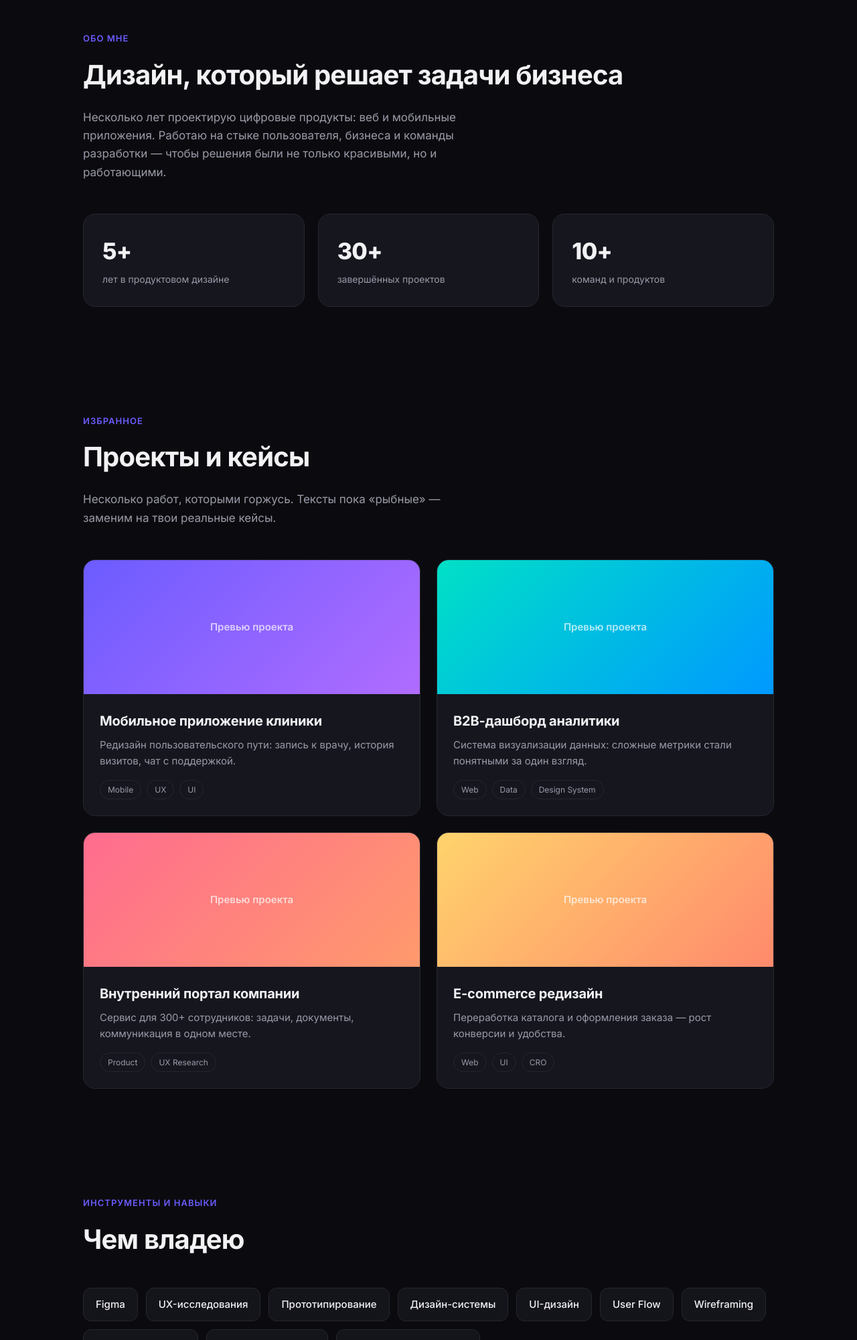
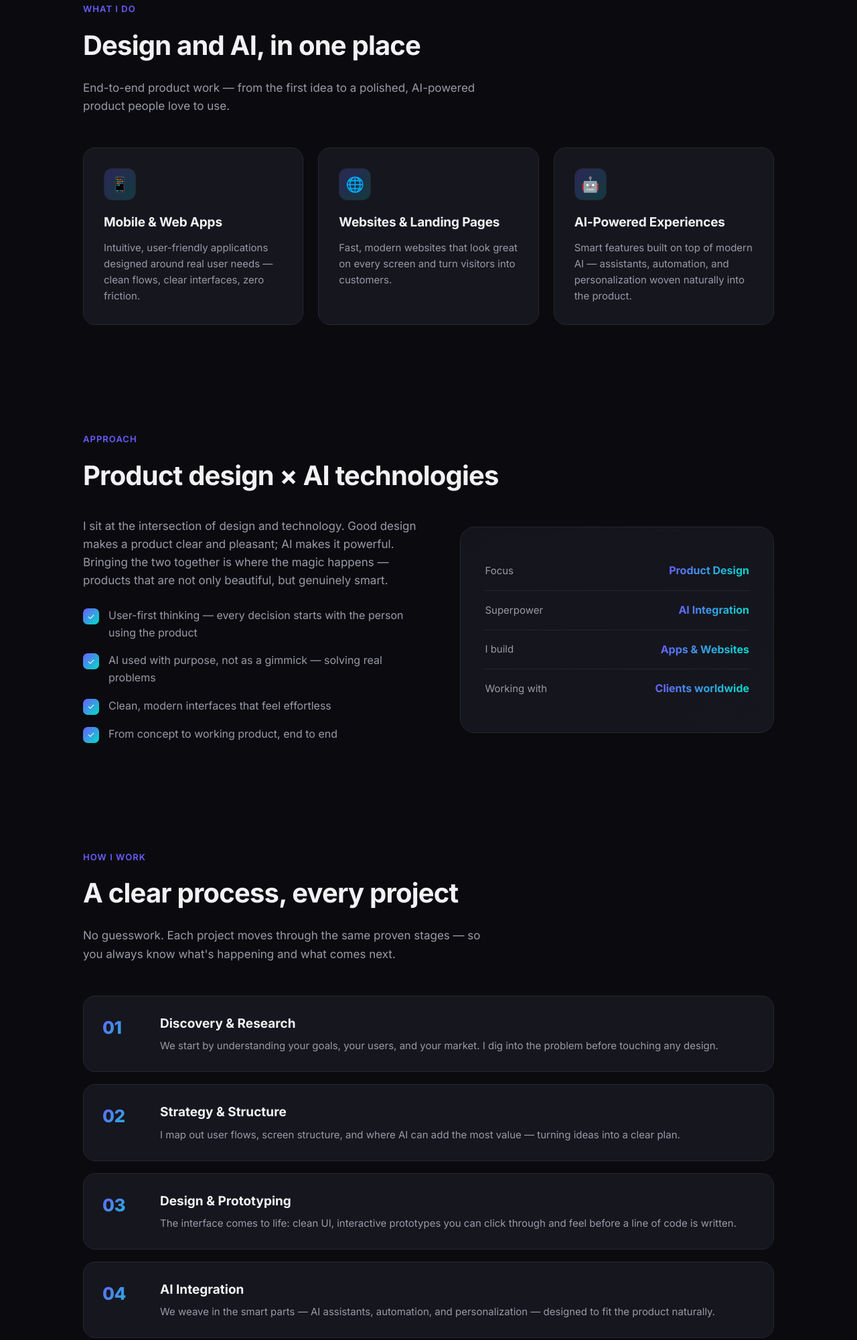
Before and after one commit to grigorysdesign/portfolio, a plain HTML site: page index.html in a window 1280 px wide. Shown: the part 800-2800 px from the top of the page at 67% size. Drawn offline with Linux system fonts and the light colour scheme.

Commit message:
Английская версия: бренд Gregorys, продуктовый дизайн × AI, этапы работы, контакты

```diff
--- a/index.html
+++ b/index.html
@@ -1,10 +1,10 @@
 <!DOCTYPE html>
-<html lang="ru">
+<html lang="en">
 <head>
 <meta charset="UTF-8" />
 <meta name="viewport" content="width=device-width, initial-scale=1.0" />
-<title>Артём Григорьевых — продуктовый дизайнер</title>
-<meta name="description" content="Портфолио продуктового дизайнера. Интерфейсы, продуктовые кейсы, UX/UI." />
+<title>Gregorys — Product Design × AI</title>
+<meta name="description" content="Gregorys — I design intuitive apps and websites where product design meets AI." />
 <link rel="preconnect" href="https://fonts.googleapis.com" />
 <link rel="preconnect" href="https://fonts.gstatic.com" crossorigin />
 <link href="https://fonts.googleapis.com/css2?family=Inter:wght@400;500;600;700;800&display=swap" rel="stylesheet" />
@@ -34,7 +34,6 @@
   a { color: inherit; text-decoration: none; }
   .wrap { max-width: var(--maxw); margin: 0 auto; padding: 0 24px; }
 
-  /* glow background */
   .glow {
     position: fixed; inset: 0; z-index: -1; pointer-events: none;
     background:
@@ -50,12 +49,12 @@
     border-bottom: 1px solid var(--line);
   }
   nav .wrap { display: flex; align-items: center; justify-content: space-between; height: 64px; }
-  .logo { font-weight: 800; letter-spacing: -.02em; font-size: 17px; }
+  .logo { font-weight: 800; letter-spacing: -.02em; font-size: 18px; }
   .logo span { color: var(--accent); }
   .nav-links { display: flex; gap: 28px; }
   .nav-links a { color: var(--muted); font-size: 14px; font-weight: 500; transition: color .2s; }
   .nav-links a:hover { color: var(--text); }
-  @media (max-width: 640px) { .nav-links { display: none; } }
+  @media (max-width: 680px) { .nav-links { display: none; } }
 
   /* hero */
   header { padding: 110px 0 90px; }
@@ -67,20 +66,20 @@
   }
   .dot { width: 7px; height: 7px; border-radius: 50%; background: var(--accent-2); box-shadow: 0 0 10px var(--accent-2); }
   h1 {
-    font-size: clamp(38px, 7vw, 72px);
-    line-height: 1.04; letter-spacing: -.03em; font-weight: 800;
+    font-size: clamp(38px, 7vw, 70px);
+    line-height: 1.05; letter-spacing: -.03em; font-weight: 800;
     margin-bottom: 24px;
   }
   h1 .grad {
     background: linear-gradient(120deg, var(--accent), var(--accent-2));
     -webkit-background-clip: text; background-clip: text; color: transparent;
   }
-  .lead { font-size: clamp(17px, 2.3vw, 21px); color: var(--muted); max-width: 620px; margin-bottom: 38px; }
+  .lead { font-size: clamp(17px, 2.3vw, 21px); color: var(--muted); max-width: 640px; margin-bottom: 38px; }
   .cta { display: flex; gap: 14px; flex-wrap: wrap; }
   .btn {
     display: inline-flex; align-items: center; gap: 8px;
     padding: 13px 24px; border-radius: 12px; font-weight: 600; font-size: 15px;
-    transition: transform .15s, box-shadow .2s, background .2s;
+    transition: transform .15s, box-shadow .2s, background .2s, border-color .2s;
   }
   .btn-primary { background: var(--accent); color: #fff; box-shadow: 0 8px 30px rgba(108,92,255,.35); }
   .btn-primary:hover { transform: translateY(-2px); box-shadow: 0 12px 38px rgba(108,92,255,.5); }
@@ -91,40 +90,60 @@
   section { padding: 80px 0; }
   .eyebrow { color: var(--accent); font-weight: 600; font-size: 13px; letter-spacing: .08em; text-transform: uppercase; margin-bottom: 12px; }
   h2 { font-size: clamp(28px, 4vw, 40px); letter-spacing: -.02em; font-weight: 700; margin-bottom: 18px; }
-  .section-lead { color: var(--muted); max-width: 600px; font-size: 17px; }
+  .section-lead { color: var(--muted); max-width: 620px; font-size: 17px; }
 
-  /* about stats */
-  .stats { display: grid; grid-template-columns: repeat(3, 1fr); gap: 20px; margin-top: 48px; }
-  .stat { background: var(--card); border: 1px solid var(--line); border-radius: var(--radius); padding: 28px; }
-  .stat .num { font-size: 34px; font-weight: 800; letter-spacing: -.02em; }
-  .stat .lbl { color: var(--muted); font-size: 14px; margin-top: 4px; }
-  @media (max-width: 640px) { .stats { grid-template-columns: 1fr; } }
+  /* services */
+  .services { display: grid; grid-template-columns: repeat(3, 1fr); gap: 22px; margin-top: 48px; }
+  @media (max-width: 820px) { .services { grid-template-columns: 1fr; } }
+  .card {
+    background: var(--card); border: 1px solid var(--line); border-radius: var(--radius);
+    padding: 30px; transition: transform .2s, border-color .2s;
+  }
+  .card:hover { transform: translateY(-4px); border-color: var(--accent); }
+  .card .ic {
+    width: 48px; height: 48px; border-radius: 12px; display: flex; align-items: center; justify-content: center;
+    font-size: 22px; margin-bottom: 18px;
+    background: linear-gradient(135deg, rgba(108,92,255,.25), rgba(0,224,198,.18));
+    border: 1px solid var(--line);
+  }
+  .card h3 { font-size: 19px; font-weight: 700; margin-bottom: 10px; letter-spacing: -.01em; }
+  .card p { color: var(--muted); font-size: 15px; }
 
-  /* projects */
-  .projects { display: grid; grid-template-columns: repeat(2, 1fr); gap: 24px; margin-top: 48px; }
-  @media (max-width: 760px) { .projects { grid-template-columns: 1fr; } }
-  .project {
+  /* approach split */
+  .split { display: grid; grid-template-columns: 1.1fr 1fr; gap: 48px; align-items: center; margin-top: 30px; }
+  @media (max-width: 820px) { .split { grid-template-columns: 1fr; gap: 32px; } }
+  .points { list-style: none; margin-top: 26px; display: grid; gap: 16px; }
+  .points li { display: flex; gap: 14px; align-items: flex-start; color: var(--muted); font-size: 16px; }
+  .points .chk {
+    flex: none; width: 24px; height: 24px; border-radius: 7px; margin-top: 2px;
+    display: flex; align-items: center; justify-content: center; font-size: 13px; color: #fff;
+    background: linear-gradient(135deg, var(--accent), var(--accent-2));
+  }
+  .panel {
+    background: linear-gradient(135deg, var(--bg-soft), var(--card));
+    border: 1px solid var(--line); border-radius: 22px; padding: 36px;
+  }
+  .panel .row { display: flex; justify-content: space-between; align-items: center; padding: 16px 0; border-bottom: 1px solid var(--line); }
+  .panel .row:last-child { border-bottom: none; }
+  .panel .k { color: var(--muted); font-size: 15px; }
+  .panel .v { font-weight: 700; background: linear-gradient(120deg, var(--accent), var(--accent-2)); -webkit-background-clip: text; background-clip: text; color: transparent; }
+
+  /* process */
+  .steps { display: grid; gap: 18px; margin-top: 48px; }
+  .step {
+    display: grid; grid-template-columns: 64px 1fr; gap: 22px; align-items: start;
     background: var(--card); border: 1px solid var(--line); border-radius: var(--radius);
-    overflow: hidden; transition: transform .2s, border-color .2s;
+    padding: 26px 28px; transition: border-color .2s, transform .2s;
   }
-  .project:hover { transform: translateY(-4px); border-color: var(--accent); }
-  .project .thumb {
-    height: 200px; display: flex; align-items: center; justify-content: center;
-    font-size: 15px; color: rgba(255,255,255,.7); font-weight: 600;
+  .step:hover { border-color: var(--accent); transform: translateX(4px); }
+  .step .no {
+    font-size: 26px; font-weight: 800; letter-spacing: -.02em;
+    background: linear-gradient(135deg, var(--accent), var(--accent-2));
+    -webkit-background-clip: text; background-clip: text; color: transparent;
   }
-  .t1 { background: linear-gradient(135deg, #6c5cff, #b06cff); }
-  .t2 { background: linear-gradient(135deg, #00e0c6, #0099ff); }
-  .t3 { background: linear-gradient(135deg, #ff6c8f, #ff9a6c); }
-  .t4 { background: linear-gradient(135deg, #ffd36c, #ff8a6c); }
-  .project .body { padding: 24px; }
-  .project h3 { font-size: 20px; font-weight: 700; margin-bottom: 8px; letter-spacing: -.01em; }
-  .project p { color: var(--muted); font-size: 15px; margin-bottom: 16px; }
-  .tags { display: flex; gap: 8px; flex-wrap: wrap; }
-  .tag { font-size: 12px; color: var(--muted); border: 1px solid var(--line); border-radius: 999px; padding: 4px 11px; }
-
-  /* skills */
-  .skills { display: flex; flex-wrap: wrap; gap: 12px; margin-top: 40px; }
-  .skill { background: var(--bg-soft); border: 1px solid var(--line); border-radius: 12px; padding: 12px 18px; font-weight: 500; font-size: 15px; }
+  .step h3 { font-size: 19px; font-weight: 700; margin-bottom: 6px; }
+  .step p { color: var(--muted); font-size: 15px; }
+  @media (max-width: 520px) { .step { grid-template-columns: 1fr; gap: 8px; } }
 
   /* contact */
   .contact-card {
@@ -136,10 +155,11 @@
   .contact-card p { color: var(--muted); margin-bottom: 30px; font-size: 17px; }
   .socials { display: flex; gap: 14px; justify-content: center; flex-wrap: wrap; }
 
-  footer { border-top: 1px solid var(--line); padding: 32px 0; }
-  footer .wrap { display: flex; justify-content: space-between; align-items: center; color: var(--muted); font-size: 14px; flex-wrap: wrap; gap: 12px; }
+  footer { border-top: 1px solid var(--line); padding: 36px 0; }
+  footer .wrap { display: flex; justify-content: space-between; align-items: flex-start; color: var(--muted); font-size: 14px; flex-wrap: wrap; gap: 16px; }
+  footer .legal { line-height: 1.8; }
+  footer b { color: var(--text); font-weight: 600; }
 
-  /* reveal anim */
   .reveal { opacity: 0; transform: translateY(20px); transition: opacity .6s ease, transform .6s ease; }
   .reveal.in { opacity: 1; transform: none; }
 </style>
@@ -149,98 +169,118 @@
 
 <nav>
   <div class="wrap">
-    <div class="logo">Артём<span>.</span></div>
+    <div class="logo">Gregorys<span>.</span></div>
     <div class="nav-links">
-      <a href="#about">Обо мне</a>
-      <a href="#work">Проекты</a>
-      <a href="#skills">Навыки</a>
-      <a href="#contact">Контакты</a>
+      <a href="#services">Services</a>
+      <a href="#approach">Approach</a>
+      <a href="#process">Process</a>
+      <a href="#contact">Contact</a>
     </div>
   </div>
 </nav>
 
 <header>
   <div class="wrap">
-    <div class="badge"><span class="dot"></span> Открыт к проектам</div>
-    <h1>Продуктовый дизайнер,<br>создаю <span class="grad">понятные интерфейсы</span></h1>
-    <p class="lead">Привет, я Артём. Превращаю сложные продукты в простые и приятные сценарии — от исследования до готового UI, который любит и команда, и пользователь.</p>
+    <div class="badge"><span class="dot"></span> Available for new projects</div>
+    <h1>I build intuitive apps &amp; websites where <span class="grad">product design meets AI</span></h1>
+    <p class="lead">Hi, I'm the founder of Gregorys. I design and ship digital products that feel effortless to use — combining strong product design with modern AI technologies to make them smarter, faster, and genuinely helpful.</p>
     <div class="cta">
-      <a href="#work" class="btn btn-primary">Смотреть работы →</a>
-      <a href="#contact" class="btn btn-ghost">Связаться</a>
+      <a href="#contact" class="btn btn-primary">Start a project →</a>
+      <a href="#process" class="btn btn-ghost">How I work</a>
     </div>
   </div>
 </header>
 
-<section id="about">
+<section id="services">
   <div class="wrap reveal">
-    <div class="eyebrow">Обо мне</div>
-    <h2>Дизайн, который решает задачи бизнеса</h2>
-    <p class="section-lead">Несколько лет проектирую цифровые продукты: веб и мобильные приложения. Работаю на стыке пользователя, бизнеса и команды разработки — чтобы решения были не только красивыми, но и работающими.</p>
-    <div class="stats">
-      <div class="stat"><div class="num">5+</div><div class="lbl">лет в продуктовом дизайне</div></div>
-      <div class="stat"><div class="num">30+</div><div class="lbl">завершённых проектов</div></div>
-      <div class="stat"><div class="num">10+</div><div class="lbl">команд и продуктов</div></div>
+    <div class="eyebrow">What I do</div>
+    <h2>Design and AI, in one place</h2>
+    <p class="section-lead">End-to-end product work — from the first idea to a polished, AI-powered product people love to use.</p>
+    <div class="services">
+      <div class="card">
+        <div class="ic">📱</div>
+        <h3>Mobile &amp; Web Apps</h3>
+        <p>Intuitive, user-friendly applications designed around real user needs — clean flows, clear interfaces, zero friction.</p>
+      </div>
+      <div class="card">
+        <div class="ic">🌐</div>
+        <h3>Websites &amp; Landing Pages</h3>
+        <p>Fast, modern websites that look great on every screen and turn visitors into customers.</p>
+      </div>
+      <div class="card">
+        <div class="ic">🤖</div>
+        <h3>AI-Powered Experiences</h3>
+        <p>Smart features built on top of modern AI — assistants, automation, and personalization woven naturally into the product.</p>
+      </div>
     </div>
   </div>
 </section>
 
-<section id="work">
+<section id="approach">
   <div class="wrap reveal">
-    <div class="eyebrow">Избранное</div>
-    <h2>Проекты и кейсы</h2>
-    <p class="section-lead">Несколько работ, которыми горжусь. Тексты пока «рыбные» — заменим на твои реальные кейсы.</p>
-    <div class="projects">
-      <article class="project">
-        <div class="thumb t1">Превью проекта</div>
-        <div class="body">
-          <h3>Мобильное приложение клиники</h3>
-          <p>Редизайн пользовательского пути: запись к врачу, история визитов, чат с поддержкой.</p>
-          <div class="tags"><span class="tag">Mobile</span><span class="tag">UX</span><span class="tag">UI</span></div>
-        </div>
-      </article>
-      <article class="project">
-        <div class="thumb t2">Превью проекта</div>
-        <div class="body">
-          <h3>B2B-дашборд аналитики</h3>
-          <p>Система визуализации данных: сложные метрики стали понятными за один взгляд.</p>
-          <div class="tags"><span class="tag">Web</span><span class="tag">Data</span><span class="tag">Design System</span></div>
-        </div>
-      </article>
-      <article class="project">
-        <div class="thumb t3">Превью проекта</div>
-        <div class="body">
-          <h3>Внутренний портал компании</h3>
-          <p>Сервис для 300+ сотрудников: задачи, документы, коммуникация в одном месте.</p>
-          <div class="tags"><span class="tag">Product</span><span class="tag">UX Research</span></div>
-        </div>
-      </article>
-      <article class="project">
-        <div class="thumb t4">Превью проекта</div>
-        <div class="body">
-          <h3>E-commerce редизайн</h3>
-          <p>Переработка каталога и оформления заказа — рост конверсии и удобства.</p>
-          <div class="tags"><span class="tag">Web</span><span class="tag">UI</span><span class="tag">CRO</span></div>
-        </div>
-      </article>
+    <div class="eyebrow">Approach</div>
+    <h2>Product design × AI technologies</h2>
+    <div class="split">
+      <div>
+        <p class="section-lead">I sit at the intersection of design and technology. Good design makes a product clear and pleasant; AI makes it powerful. Bringing the two together is where the magic happens — products that are not only beautiful, but genuinely smart.</p>
+        <ul class="points">
+          <li><span class="chk">✓</span> User-first thinking — every decision starts with the person using the product</li>
+          <li><span class="chk">✓</span> AI used with purpose, not as a gimmick — solving real problems</li>
+          <li><span class="chk">✓</span> Clean, modern interfaces that feel effortless</li>
+          <li><span class="chk">✓</span> From concept to working product, end to end</li>
+        </ul>
+      </div>
+      <div class="panel">
+        <div class="row"><span class="k">Focus</span><span class="v">Product Design</span></div>
+        <div class="row"><span class="k">Superpower</span><span class="v">AI Integration</span></div>
+        <div class="row"><span class="k">I build</span><span class="v">Apps &amp; Websites</span></div>
+        <div class="row"><span class="k">Working with</span><span class="v">Clients worldwide</span></div>
+      </div>
     </div>
   </div>
 </section>
 
-<section id="skills">
+<section id="process">
   <div class="wrap reveal">
-    <div class="eyebrow">Инструменты и навыки</div>
-    <h2>Чем владею</h2>
-    <div class="skills">
-      <div class="skill">Figma</div>
-      <div class="skill">UX-исследования</div>
-      <div class="skill">Прототипирование</div>
-      <div class="skill">Дизайн-системы</div>
-      <div class="skill">UI-дизайн</div>
-      <div class="skill">User Flow</div>
-      <div class="skill">Wireframing</div>
-      <div class="skill">Юзабилити-тесты</div>
-      <div class="skill">Мобильный дизайн</div>
-      <div class="skill">Анимация интерфейсов</div>
+    <div class="eyebrow">How I work</div>
+    <h2>A clear process, every project</h2>
+    <p class="section-lead">No guesswork. Each project moves through the same proven stages — so you always know what's happening and what comes next.</p>
+    <div class="steps">
+      <div class="step">
+        <div class="no">01</div>
+        <div>
+          <h3>Discovery &amp; Research</h3>
+          <p>We start by understanding your goals, your users, and your market. I dig into the problem before touching any design.</p>
+        </div>
+      </div>
+      <div class="step">
+        <div class="no">02</div>
+        <div>
+          <h3>Strategy &amp; Structure</h3>
+          <p>I map out user flows, screen structure, and where AI can add the most value — turning ideas into a clear plan.</p>
+        </div>
+      </div>
+      <div class="step">
+        <div class="no">03</div>
+        <div>
+          <h3>Design &amp; Prototyping</h3>
+          <p>The interface comes to life: clean UI, interactive prototypes you can click through and feel before a line of code is written.</p>
+        </div>
+      </div>
+      <div class="step">
+        <div class="no">04</div>
+        <div>
+          <h3>AI Integration</h3>
+          <p>We weave in the smart parts — AI assistants, automation, and personalization — designed to fit the product naturally.</p>
+        </div>
+      </div>
+      <div class="step">
+        <div class="no">05</div>
+        <div>
+          <h3>Build, Launch &amp; Iterate</h3>
+          <p>I deliver developer-ready designs, support the build, and refine the product after launch based on real feedback.</p>
+        </div>
+      </div>
     </div>
   </div>
 </section>
@@ -248,12 +288,11 @@
 <section id="contact">
   <div class="wrap reveal">
     <div class="contact-card">
-      <h2>Давай поработаем вместе</h2>
-      <p>Открыт к интересным продуктовым задачам и сотрудничеству.</p>
+      <h2>Let's build something great</h2>
+      <p>Have an idea for an app, a website, or an AI-powered product? Let's talk.</p>
       <div class="socials">
-        <a href="mailto:loksik63@gmail.com" class="btn btn-primary">Написать на почту</a>
-        <a href="#" class="btn btn-ghost">Behance</a>
-        <a href="#" class="btn btn-ghost">Telegram</a>
+        <a href="mailto:Loksik63@gmail.com" class="btn btn-primary">Loksik63@gmail.com</a>
+        <a href="tel:+995599107198" class="btn btn-ghost">+995 599 107 198</a>
       </div>
     </div>
   </div>
@@ -261,8 +300,15 @@
 
 <footer>
   <div class="wrap">
-    <div>© 2026 Артём Григорьевых</div>
-    <div>Сделано с любовью к деталям</div>
+    <div class="legal">
+      <div><b>Gregorys</b> — Product Design × AI</div>
+      <div>Individual Entrepreneur ID: 345788506</div>
+    </div>
+    <div class="legal">
+      <div>Email: <b>Loksik63@gmail.com</b></div>
+      <div>Phone: <b>+995 599 107 198</b></div>
+      <div>© 2026 Gregorys. All rights reserved.</div>
+    </div>
   </div>
 </footer>
 
```
